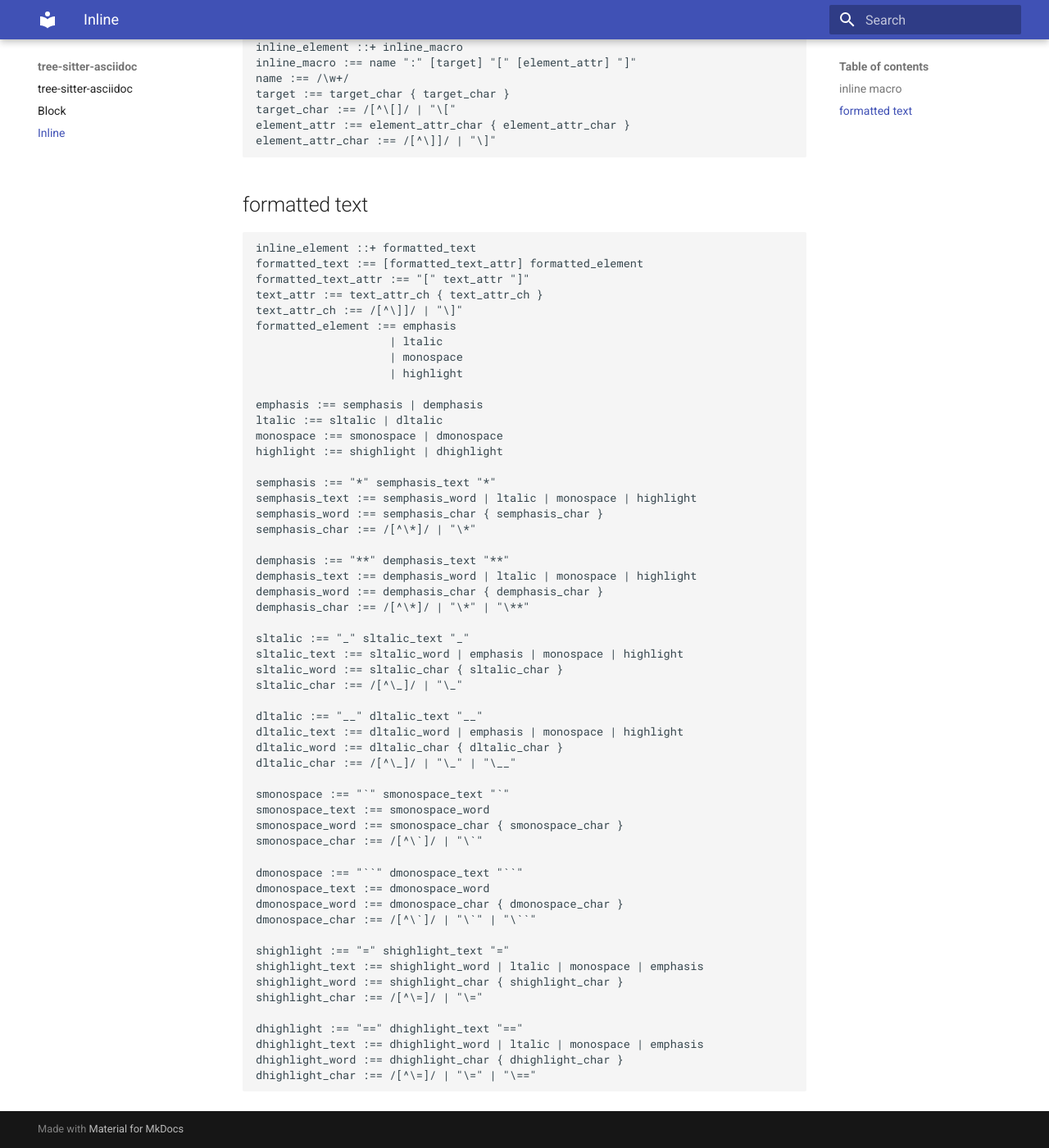
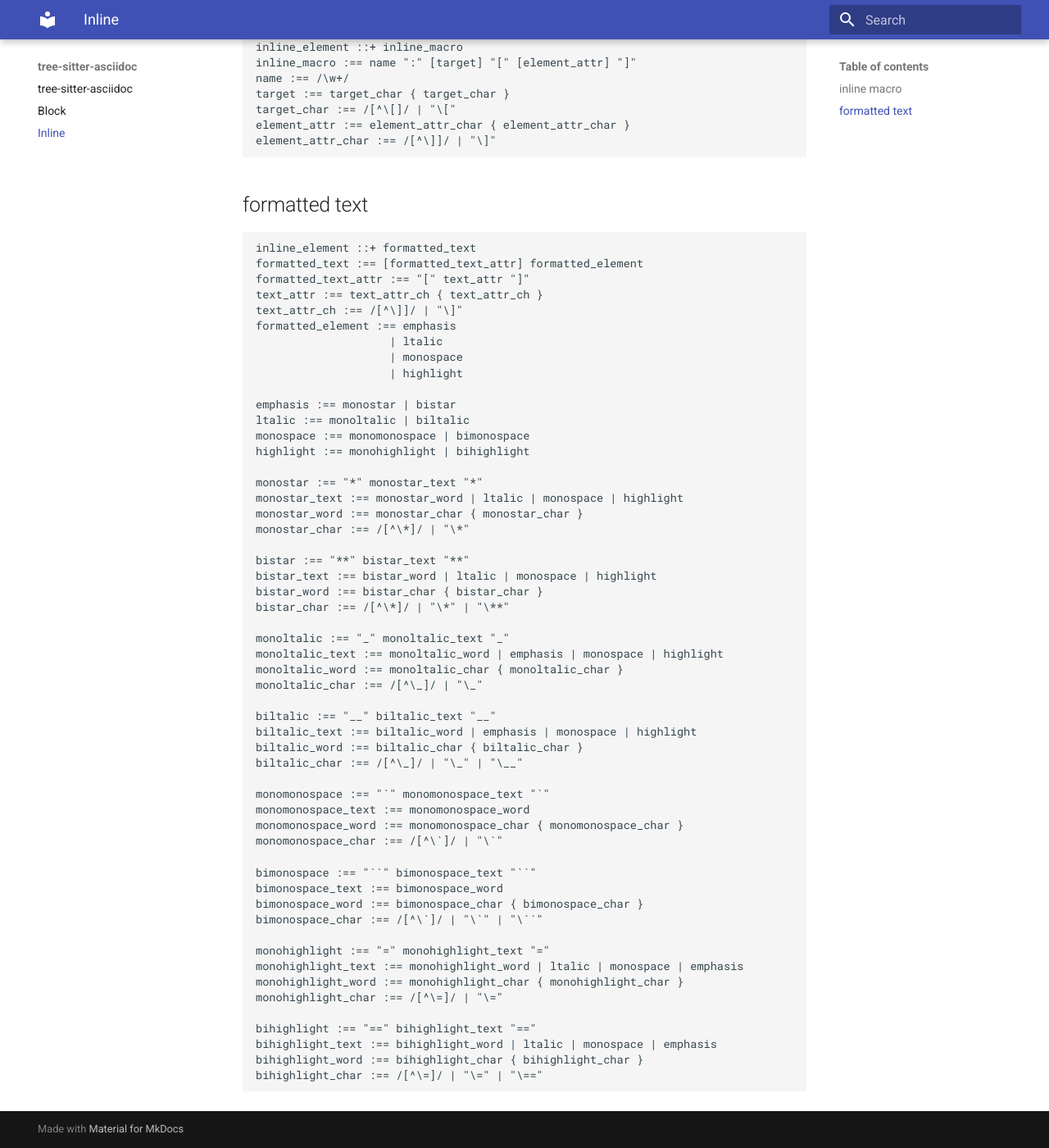
Before and after one commit to cathaysia/tree-sitter-loongdoc, an MkDocs documentation site: the page built from docs/docs/inline.md, in a window 1280 px wide and 1400 px high, scrolled down 825 px. Shown: the whole window at 82% size. Built offline with MkDocs 1.6.1 and Material for MkDocs 9.7.7, drawn with Linux system fonts in a browser that asks for light colours.

Commit message:
docs(docs): update words
Signed-off-by: DragonBillow <DragonBillow@outlook.com>

````diff
--- a/docs/docs/inline.md
+++ b/docs/docs/inline.md
@@ -58,48 +58,48 @@ formatted_element :== emphasis
                     | monospace
                     | highlight
 
-emphasis :== semphasis | demphasis
-ltalic :== sltalic | dltalic
-monospace :== smonospace | dmonospace
-highlight :== shighlight | dhighlight
+emphasis :== monostar | bistar
+ltalic :== monoltalic | biltalic
+monospace :== monomonospace | bimonospace
+highlight :== monohighlight | bihighlight
 
-semphasis :== "*" semphasis_text "*"
-semphasis_text :== semphasis_word | ltalic | monospace | highlight
-semphasis_word :== semphasis_char { semphasis_char }
-semphasis_char :== /[^\*]/ | "\*"
+monostar :== "*" monostar_text "*"
+monostar_text :== monostar_word | ltalic | monospace | highlight
+monostar_word :== monostar_char { monostar_char }
+monostar_char :== /[^\*]/ | "\*"
 
-demphasis :== "**" demphasis_text "**"
-demphasis_text :== demphasis_word | ltalic | monospace | highlight
-demphasis_word :== demphasis_char { demphasis_char }
-demphasis_char :== /[^\*]/ | "\*" | "\**"
+bistar :== "**" bistar_text "**"
+bistar_text :== bistar_word | ltalic | monospace | highlight
+bistar_word :== bistar_char { bistar_char }
+bistar_char :== /[^\*]/ | "\*" | "\**"
 
-sltalic :== "_" sltalic_text "_"
-sltalic_text :== sltalic_word | emphasis | monospace | highlight
-sltalic_word :== sltalic_char { sltalic_char }
-sltalic_char :== /[^\_]/ | "\_"
+monoltalic :== "_" monoltalic_text "_"
+monoltalic_text :== monoltalic_word | emphasis | monospace | highlight
+monoltalic_word :== monoltalic_char { monoltalic_char }
+monoltalic_char :== /[^\_]/ | "\_"
 
-dltalic :== "__" dltalic_text "__"
-dltalic_text :== dltalic_word | emphasis | monospace | highlight
-dltalic_word :== dltalic_char { dltalic_char }
-dltalic_char :== /[^\_]/ | "\_" | "\__"
+biltalic :== "__" biltalic_text "__"
+biltalic_text :== biltalic_word | emphasis | monospace | highlight
+biltalic_word :== biltalic_char { biltalic_char }
+biltalic_char :== /[^\_]/ | "\_" | "\__"
 
-smonospace :== "`" smonospace_text "`"
-smonospace_text :== smonospace_word
-smonospace_word :== smonospace_char { smonospace_char }
-smonospace_char :== /[^\`]/ | "\`"
+monomonospace :== "`" monomonospace_text "`"
+monomonospace_text :== monomonospace_word
+monomonospace_word :== monomonospace_char { monomonospace_char }
+monomonospace_char :== /[^\`]/ | "\`"
 
-dmonospace :== "``" dmonospace_text "``"
-dmonospace_text :== dmonospace_word
-dmonospace_word :== dmonospace_char { dmonospace_char }
-dmonospace_char :== /[^\`]/ | "\`" | "\``"
+bimonospace :== "``" bimonospace_text "``"
+bimonospace_text :== bimonospace_word
+bimonospace_word :== bimonospace_char { bimonospace_char }
+bimonospace_char :== /[^\`]/ | "\`" | "\``"
 
-shighlight :== "=" shighlight_text "="
-shighlight_text :== shighlight_word | ltalic | monospace | emphasis
-shighlight_word :== shighlight_char { shighlight_char }
-shighlight_char :== /[^\=]/ | "\="
+monohighlight :== "=" monohighlight_text "="
+monohighlight_text :== monohighlight_word | ltalic | monospace | emphasis
+monohighlight_word :== monohighlight_char { monohighlight_char }
+monohighlight_char :== /[^\=]/ | "\="
 
-dhighlight :== "==" dhighlight_text "=="
-dhighlight_text :== dhighlight_word | ltalic | monospace | emphasis
-dhighlight_word :== dhighlight_char { dhighlight_char }
-dhighlight_char :== /[^\=]/ | "\=" | "\=="
+bihighlight :== "==" bihighlight_text "=="
+bihighlight_text :== bihighlight_word | ltalic | monospace | emphasis
+bihighlight_word :== bihighlight_char { bihighlight_char }
+bihighlight_char :== /[^\=]/ | "\=" | "\=="
 ```
````
